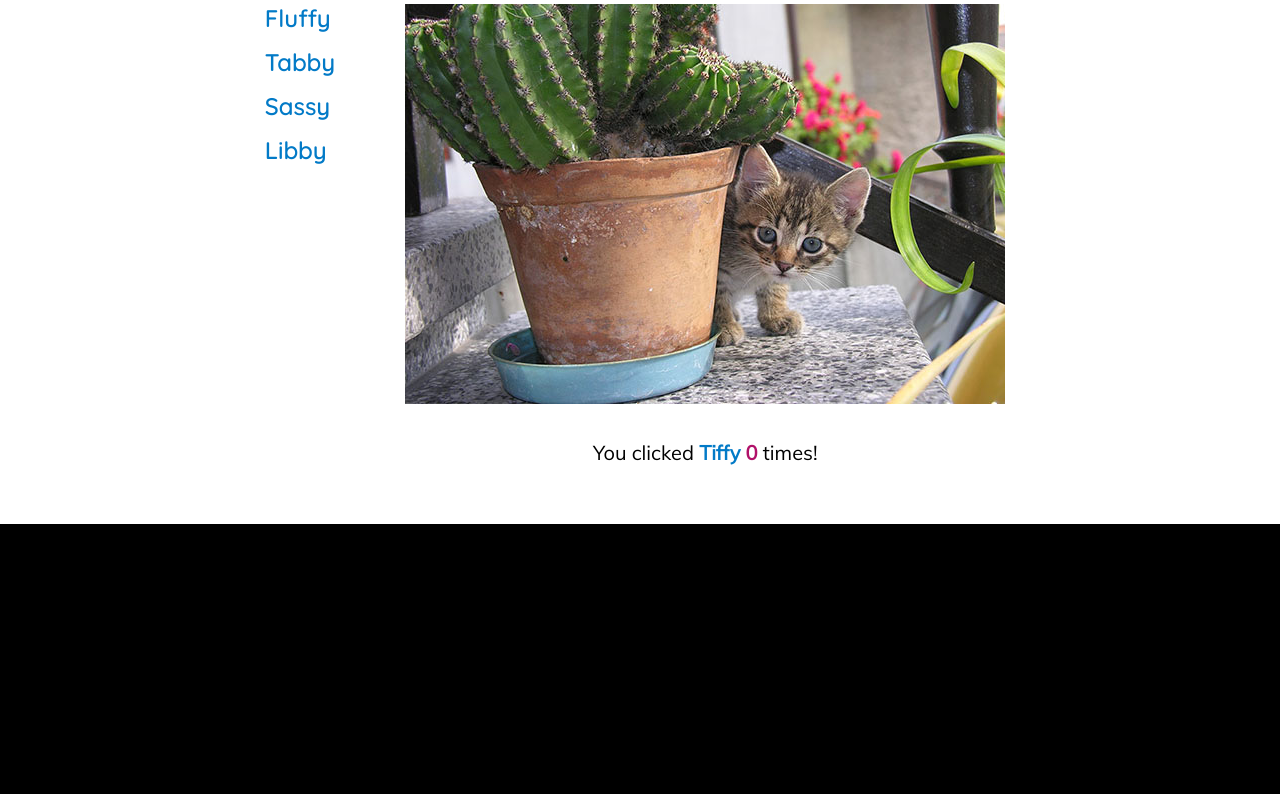
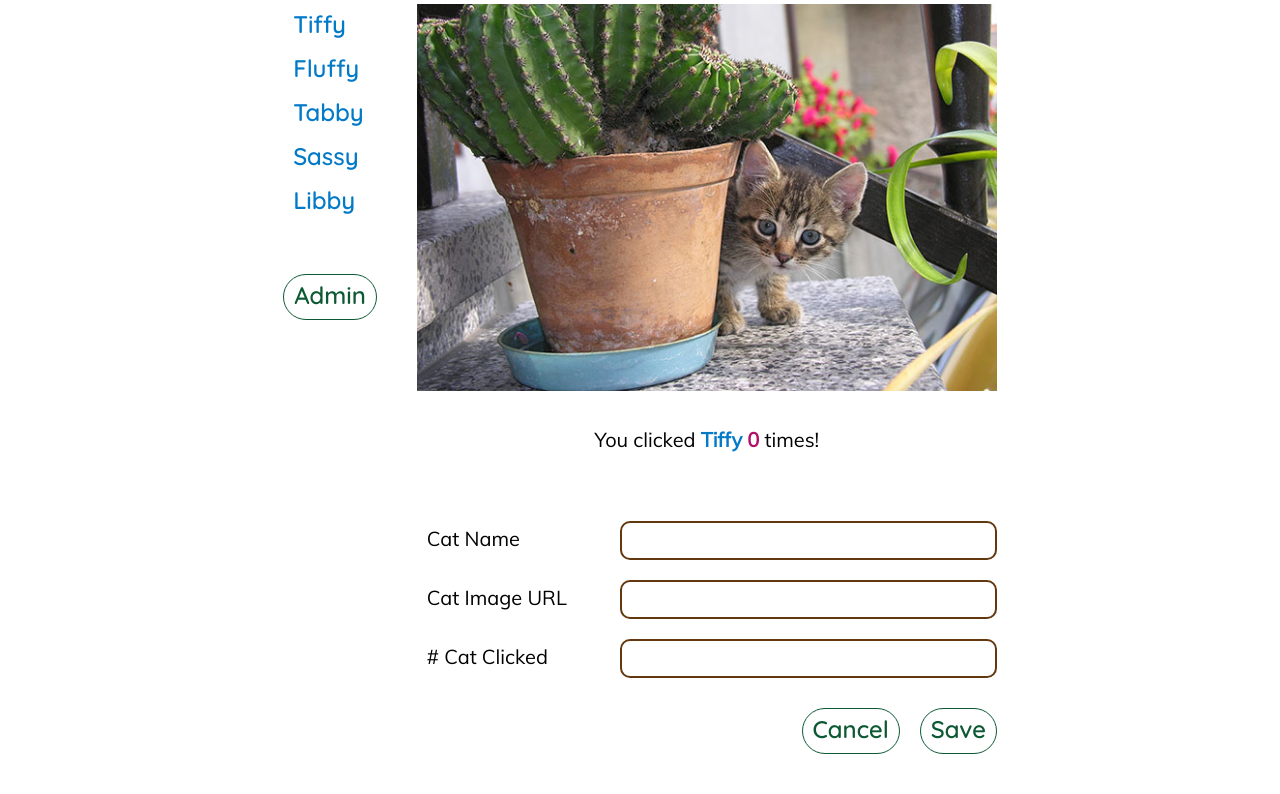
Before and after one commit to webandtonic/UdacityCatClickerProject, a website: page index.html in a window 1280 px wide. Shown: the part 174-968 px from the top of the page. Before the commit the page ends 800 px from the top, so only its background shows below. Drawn offline with Linux system fonts and the light colour scheme.

Commit message:
update to Cat Clicker Premium Pro: update html and styles

```diff
--- a/index.html
+++ b/index.html
@@ -29,10 +29,14 @@
 
 	<main>
 
-		<aside class="select-cat">
+		<aside class="controll-center">
+			<ul class="select-cat">
 
-			<!-- add list of cats here dynamically -->
+				<!-- add list of cats here dynamically -->
 
+			</ul>
+
+			<button type="button" name="button" class="admin">Admin</button>
 		</aside>
 
 		<section class="display-cats">
@@ -47,6 +51,22 @@
 
 				<p>You clicked <span class="cat-name"></span> <span class="cat-count"></span> times!</p>
 
+			</article>
+
+			<!-- admin area to edit current cat properties -->
+
+			<article class="cat-admin">
+				<label for="cat-name">Cat Name</label>
+				<input type="text" name="cat-name"  id="edit-cat-name" value="">
+
+				<label for="cat-image">Cat Image URL</label>
+				<input type="text" name="cat-image" id="edit-cat-image" value="">
+
+				<label for="cat-clicked"># Cat Clicked</label>
+				<input type="text" name="cat-clicked" id="edit-cat-clicked" value="">
+
+				<button type="button" name="Cancel" id="edit-cancel">Cancel</button>
+				<button type="button" name="Save" id="edit-save">Save</button>
 			</article>
 
 		</section>
--- a/sass/styles.scss
+++ b/sass/styles.scss
@@ -4,7 +4,6 @@
 * {
 	margin: 0;
 	padding: 0;
-
 	box-sizing: border-box;
 }
 
@@ -24,6 +23,16 @@ $darkgreen: #0c5933;
 $pink: #b11169;
 $blue: #027ac7;
 $brown: #63380e;
+
+button {
+	cursor: pointer;
+	padding: 10px;
+	font-family: Quicksand, "Lucida Sans Unicode", Arial, sans-serif;
+	font-size: 1.5rem;
+	border-radius: 25px;
+	background: none;
+	box-shadow: none;
+}
 
 body {
 	background-color: #000;
@@ -60,25 +69,41 @@ body {
 		display: flex;
 		justify-content: center;
 
-		.select-cat {
+		.controll-center {
+			padding: 20px;
 			display: flex;
 			flex-direction: column;
-			padding: 20px;
+			justify-content: flex-start;
+			align-items: flex-start;
 
-			button {
-				padding: 10px;
-				border: none;
-				box-shadow: none;
-				background: none;
-				font-family: Quicksand, "Lucida Sans Unicode", Arial, sans-serif;
-				font-size: 1.5rem;
-				text-align: left;
-				text-decoration: none;
-				color: $blue;
+			.select-cat {
+				list-style-type: none;
+				padding-top: 50px;
+
+				li {
+					padding: 10px;
+					font-family: Quicksand, "Lucida Sans Unicode", Arial, sans-serif;
+					font-size: 1.5rem;
+					text-align: left;
+					color: $blue;
+				}
+			}
+
+			.admin {
+				color: $darkgreen;
+				border: 1px solid $darkgreen;
+				margin-top: 50px;
+			}
+
+			.admin:hover {
+				color: #fff;
+				background: $darkgreen;
 			}
 		}
 
 		.display-cats {
+			width: 50%;
+
 			.cat-display {
 				display: flex;
 				flex-direction: column;
@@ -100,6 +125,47 @@ body {
 					}
 				}
 			}
+
+			.cat-admin {
+				display: flex;
+				flex-flow: row wrap;
+				justify-content: space-between;
+				align-items: center;
+				padding: 20px;
+
+				label {
+					width: 30%;
+					padding: 10px;
+				}
+
+				input {
+					width: 65%;
+					padding: 10px;
+					margin: 10px 0;
+					border: 2px solid $brown;
+					border-radius: 10px;
+				}
+
+				input:focus {
+					outline: none;
+					border: 2px solid $lightgreen;
+				}
+
+				button {
+					color: $darkgreen;
+					border: 1px solid $darkgreen;
+					margin: 20px 0 0 20px;
+				}
+
+				button:first-of-type {
+					margin-left: auto;
+				}
+
+				button:hover {
+					color: #fff;
+					background: $darkgreen;
+				}
+			}
 		}
 	}
 }
--- a/scripts/script.js
+++ b/scripts/script.js
@@ -59,7 +59,7 @@ document.addEventListener("DOMContentLoaded", function () {
 			let cats = octopus.getCatObjects();
 
 			for (let cat of cats) {
-				let catLink = document.createElement("button");
+				let catLink = document.createElement("li");
 				catLink.innerHTML = (cat.name);
 
 				catLink.addEventListener("click", (function(obj) {
```
Also changed, not shown: styles/styles.css.
